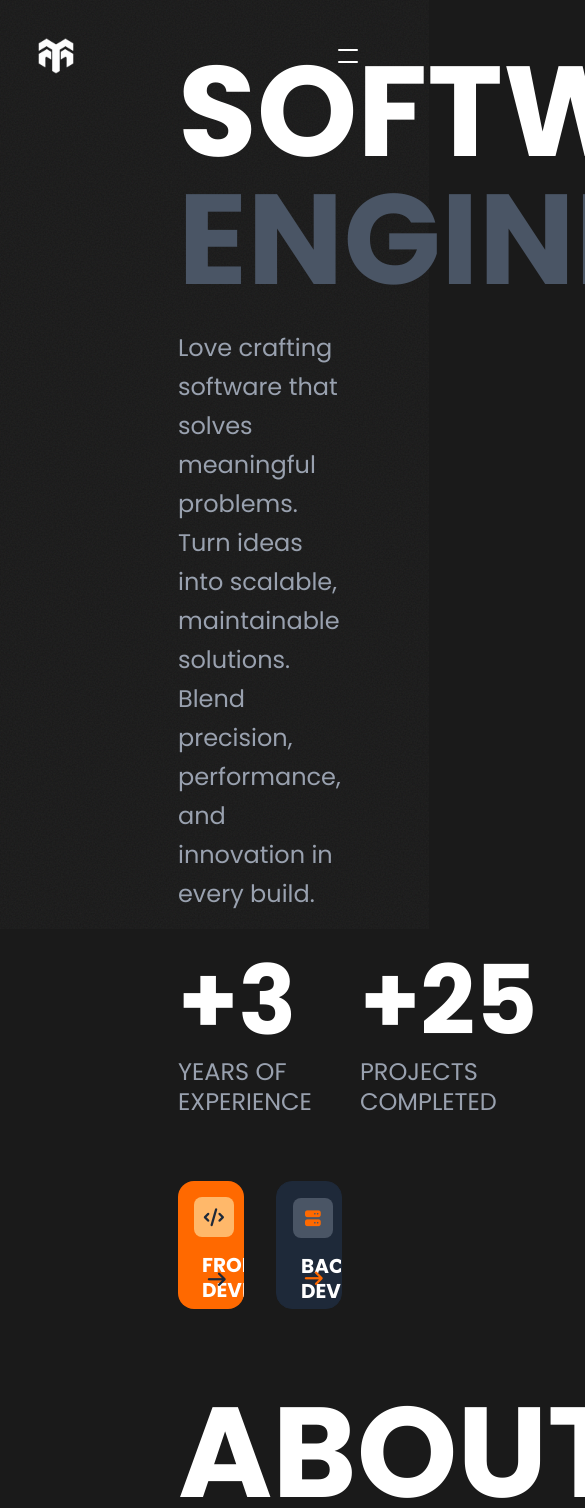
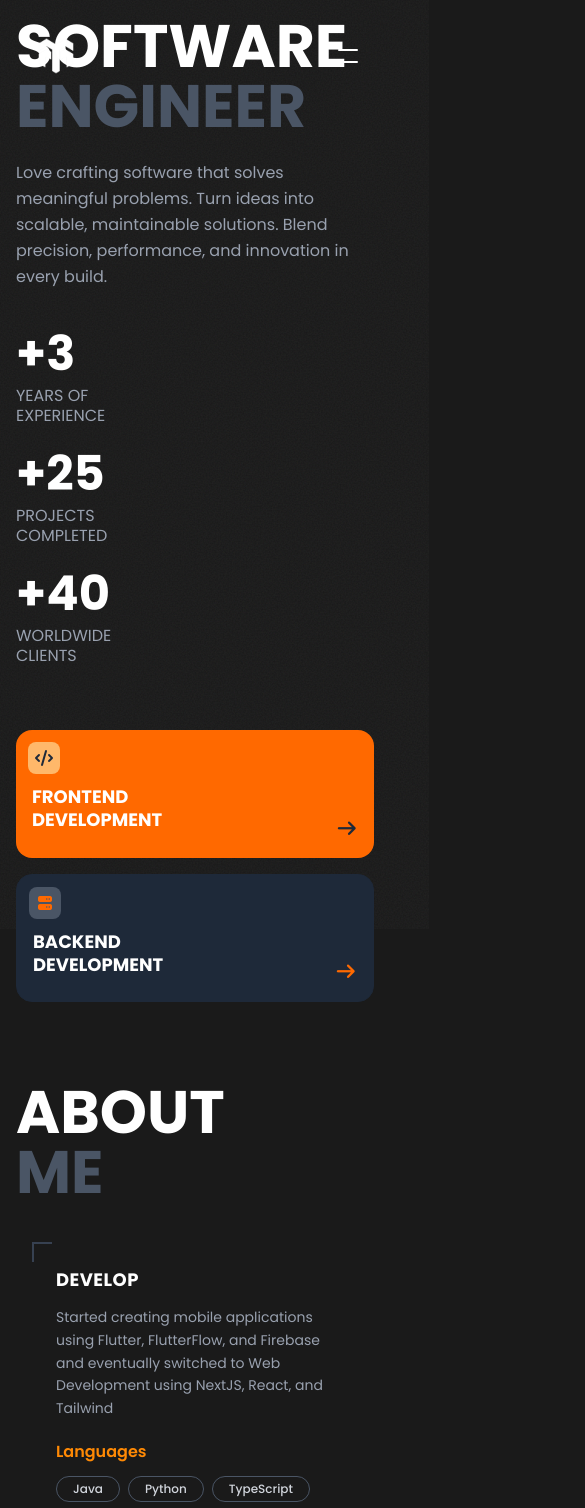
Before and after one commit to MontherTuwati/portfolio-2, a Next.js app: page / in a window 390 px wide. Shown: the top 1508 px of the page, 585 px wide, since content can reach past the window. Built offline with nearby package versions, Linux system fonts and the light colour scheme.

Commit message:
Enhance layout and responsiveness across sections, adjusting text sizes and spacing for improved readability. Update flex properties in various components to ensure a consistent design on different screen sizes.

```diff
--- a/src/app/page.tsx
+++ b/src/app/page.tsx
@@ -24,10 +24,10 @@ export default function Home() {
   return (
     <main className="min-h-screen font-poppins text-white">
       {/* Two Column Layout - Only for main content sections */}
-      <div className="flex">
+      <div className="flex flex-col md:flex-row">
         {/* Left Column - TiltedCard (only for main sections) */}
-        <div className="w-1/3 p-12 flex justify-center items-start">
-          <div className="hidden md:block sticky top-24 self-start">
+        <div className="hidden md:block md:w-1/3 md:p-12 flex justify-center items-start">
+          <div className="sticky top-24 self-start">
             <TiltedCard
               imageSrc="/photos/tiltedcard.svg"
               altText="MontherTuwati"
@@ -51,7 +51,7 @@ export default function Home() {
         </div>
 
         {/* Right Column - All Content Sections */}
-        <div className="w-2/3 p-12">
+        <div className="w-full md:w-2/3 p-4 md:p-8 lg:p-12">
           <div id="home">
             <HeroSection />
           </div>
--- a/src/app/sections/AboutSection.tsx
+++ b/src/app/sections/AboutSection.tsx
@@ -31,14 +31,14 @@ export default function AboutSection() {
   return (
     <>
     <div className="mt-20">
-      <h1 className="text-9xl font-bold leading-none">
+      <h1 className="text-6xl sm:text-8xl md:text-9xl font-bold leading-none">
         <span className="text-white">ABOUT</span>
         <br />
         <span className="text-gray-600">ME</span>
       </h1>
     </div>
-    <div className="flex-grow flex flex-row items-center justify-center w-full mt-10 mb-20 gap-8">
-      <div className="flex flex-row w-full max-w-6xl px-4 md:px-0 gap-8">
+    <div className="flex-grow flex flex-col md:flex-row items-center justify-center w-full mt-10 mb-20 gap-6 md:gap-8">
+      <div className="flex flex-col md:flex-row w-full max-w-6xl px-4 md:px-0 gap-6 md:gap-8">
         {/* DEVELOP Card */}
         <div className="relative p-6 rounded-lg transition-transform duration-300 ease-in-out hover:scale-105 custom-corner-border">
           <h3 className="text-white font-bold md:text-2xl text-lg tracking-wide mb-3">DEVELOP</h3>
--- a/src/app/sections/ContactSection.tsx
+++ b/src/app/sections/ContactSection.tsx
@@ -40,7 +40,7 @@ export default function ContactSection() {
   return (
     <div className="mt-20 mb-20">
       {/* Section Title */}
-      <h1 className="text-9xl font-bold leading-none mb-16">
+      <h1 className="text-6xl sm:text-8xl md:text-9xl font-bold leading-none mb-8 md:mb-16">
         <span className="text-white">LET'S WORK</span>
         <br />
         <span className="text-gray-600">TOGETHER</span>
--- a/src/app/sections/ExperienceTimeline.tsx
+++ b/src/app/sections/ExperienceTimeline.tsx
@@ -42,7 +42,7 @@ const ExperienceTimeline: React.FC = () => {
   return (
     <>
       <div className="mt-20 mb-16">
-        <h1 className="text-9xl font-bold leading-none">
+        <h1 className="text-6xl sm:text-8xl md:text-9xl font-bold leading-none">
           <span className="text-white">WORK</span>
           <br />
           <span className="text-gray-600">EXPERIENCE</span>
@@ -50,34 +50,34 @@ const ExperienceTimeline: React.FC = () => {
       </div>
 
       {/* Experience List - Matching Projects Section Style */}
-      <div className="space-y-12">
+      <div className="space-y-8 md:space-y-12">
         {experiences.map((exp) => (
-          <div key={exp.id} className="flex items-center space-x-12 group">
+          <div key={exp.id} className="flex flex-col md:flex-row md:items-center gap-4 md:gap-12 md:space-x-12 group">
             {/* Company Logo */}
-            <div className="w-24 h-24 relative flex-shrink-0 rounded-2xl overflow-hidden bg-white/5 p-4">
+            <div className="w-16 h-16 md:w-24 md:h-24 relative flex-shrink-0 rounded-2xl overflow-hidden bg-white/5 p-3 md:p-4">
               <Image
                 src={exp.logo}
                 alt={`${exp.company} logo`}
                 fill
                 style={{ objectFit: 'contain' }}
-                className="p-2"
+                className="p-1 md:p-2"
               />
             </div>
 
             {/* Experience Details */}
             <div className="flex-grow">
               <div className="flex items-baseline gap-4 mb-2">
-                <h3 className="text-5xl font-bold text-white">{exp.company}</h3>
+                <h3 className="text-2xl md:text-4xl lg:text-5xl font-bold text-white">{exp.company}</h3>
               </div>
               <div className="flex flex-col items-baseline gap-2 mb-2">
-                <p className="text-xl text-orange-400">{exp.title}</p>
-                <span className="text-xl text-gray-500">{exp.year}</span>
+                <p className="text-lg md:text-xl text-orange-400">{exp.title}</p>
+                <span className="text-base md:text-xl text-gray-500">{exp.year}</span>
               </div>
-              <p className="text-gray-400 text-lg leading-relaxed">{exp.description}</p>
+              <p className="text-gray-400 text-sm md:text-base lg:text-lg leading-relaxed">{exp.description}</p>
             </div>
 
-            {/* Arrow Icon */}
-            <div className="flex-shrink-0 opacity-0 group-hover:opacity-100 transition-opacity">
+            {/* Arrow Icon - Hidden on mobile, shown on hover on desktop */}
+            <div className="hidden md:flex flex-shrink-0 opacity-0 group-hover:opacity-100 transition-opacity">
               <svg className="w-10 h-10 text-orange-500" fill="none" stroke="currentColor" viewBox="0 0 24 24">
                 <path strokeLinecap="round" strokeLinejoin="round" strokeWidth={2} d="M7 17L17 7M17 7H7M17 7v10" />
               </svg>
--- a/src/app/sections/HeroSection.tsx
+++ b/src/app/sections/HeroSection.tsx
@@ -55,20 +55,20 @@ export default function HeroSection() {
     <div>
         {/* Hero Section */}
         <div className="mb-10">
-          <h1 className="text-9xl font-bold leading-none mb-6">
+          <h1 className="text-6xl sm:text-8xl md:text-9xl font-bold leading-none mb-6">
             <span className="text-white">SOFTWARE</span>
             <br />
             <span className="text-gray-600">ENGINEER</span>
           </h1>
-          <p className="text-gray-400 text-2xl leading-relaxed max-w-3xl">
-          Love crafting software that solves meaningful problems. <br /> Turn ideas into scalable, maintainable solutions. <br /> Blend precision, performance, and innovation in every build.
+          <p className="text-gray-400 text-base sm:text-lg md:text-xl lg:text-2xl leading-relaxed max-w-3xl">
+          Love crafting software that solves meaningful problems. <br className="hidden sm:block" /> Turn ideas into scalable, maintainable solutions. <br className="hidden sm:block" /> Blend precision, performance, and innovation in every build.
           </p>
         </div>
 
         {/* Statistics Section */}
-        <div className="flex justify-start items-start gap-12 mb-16">
+        <div className="flex flex-col sm:flex-row justify-start items-start gap-6 sm:gap-8 md:gap-12 mb-16">
           <div className="text-left">
-            <div className="text-8xl font-bold text-white mb-2">
+            <div className="text-5xl sm:text-6xl md:text-7xl lg:text-8xl font-bold text-white mb-2">
               +<CountUp
                 from={0}
                 to={3}
@@ -77,12 +77,12 @@ export default function HeroSection() {
                 className="count-up-text"
               />
             </div>
-            <div className="text-gray-400 text-2xl leading-tight">
+            <div className="text-gray-400 text-base sm:text-lg md:text-xl lg:text-2xl leading-tight">
               YEARS OF<br/>EXPERIENCE
             </div>
           </div>
           <div className="text-left">
-            <div className="text-8xl font-bold text-white mb-2">
+            <div className="text-5xl sm:text-6xl md:text-7xl lg:text-8xl font-bold text-white mb-2">
               +<CountUp
                 from={0}
                 to={26}
@@ -91,12 +91,12 @@ export default function HeroSection() {
                 className="count-up-text"
               />
             </div>
-            <div className="text-gray-400 text-2xl leading-tight">
+            <div className="text-gray-400 text-base sm:text-lg md:text-xl lg:text-2xl leading-tight">
               PROJECTS<br/>COMPLETED
             </div>
           </div>
           <div className="text-left">
-            <div className="text-8xl font-bold text-white mb-2">
+            <div className="text-5xl sm:text-6xl md:text-7xl lg:text-8xl font-bold text-white mb-2">
               +<CountUp
                 from={0}
                 to={43}
@@ -105,27 +105,27 @@ export default function HeroSection() {
                 className="count-up-text"
               />
             </div>
-            <div className="text-gray-400 text-2xl leading-tight">
+            <div className="text-gray-400 text-base sm:text-lg md:text-xl lg:text-2xl leading-tight">
               WORLDWIDE<br/>CLIENTS
             </div>
           </div>
         </div>
 
         {/* Skill Cards */}
-        <div className="grid grid-cols-2 w-full max-w-4xl gap-8">
+        <div className="grid grid-cols-1 sm:grid-cols-2 w-full max-w-4xl gap-4 sm:gap-6 md:gap-8">
           {/* Frontend Card */}
           <motion.div
-            className="bg-orange-500 rounded-2xl p-6 relative overflow-hidden cursor-pointer hover:scale-105 transition-transform duration-300"
+            className="bg-orange-500 rounded-2xl p-4 sm:p-6 relative overflow-hidden cursor-pointer hover:scale-105 transition-transform duration-300"
             onClick={() => toggleCard('frontend')}
             variants={cardVariants}
             animate={expandedCard === 'frontend' ? 'expanded' : 'collapsed'}
             whileHover={{ scale: 1.05 }}
             whileTap={{ scale: 0.98 }}
           >
-            <div className="absolute top-4 left-4 w-10 h-10 bg-orange-300 rounded-lg flex items-center justify-center">
-              <i className="fas fa-code text-gray-800 text-lg"></i>
+            <div className="absolute top-3 left-3 sm:top-4 sm:left-4 w-8 h-8 sm:w-10 sm:h-10 bg-orange-300 rounded-lg flex items-center justify-center">
+              <i className="fas fa-code text-gray-800 text-base sm:text-lg"></i>
             </div>
-            <h3 className="text-white font-bold text-xl mt-12 leading-tight">FRONTEND<br/>DEVELOPMENT</h3>
+            <h3 className="text-white font-bold text-lg sm:text-xl mt-10 sm:mt-12 leading-tight">FRONTEND<br/>DEVELOPMENT</h3>
             <motion.div
               className="absolute bottom-4 right-4"
               variants={arrowVariants}
@@ -167,17 +167,17 @@ export default function HeroSection() {
 
           {/* Backend Card */}
           <motion.div
-            className="bg-gray-800 border border-gray-800 rounded-2xl p-6 relative overflow-hidden cursor-pointer hover:scale-105 transition-transform duration-300"
+            className="bg-gray-800 border border-gray-800 rounded-2xl p-4 sm:p-6 relative overflow-hidden cursor-pointer hover:scale-105 transition-transform duration-300"
             onClick={() => toggleCard('backend')}
             variants={cardVariants}
             animate={expandedCard === 'backend' ? 'expanded' : 'collapsed'}
             whileHover={{ scale: 1.05 }}
             whileTap={{ scale: 0.98 }}
           >
-            <div className="absolute top-4 left-4 w-10 h-10 bg-gray-600 rounded-lg flex items-center justify-center">
-              <i className="fas fa-server text-orange-500 text-lg"></i>
+            <div className="absolute top-3 left-3 sm:top-4 sm:left-4 w-8 h-8 sm:w-10 sm:h-10 bg-gray-600 rounded-lg flex items-center justify-center">
+              <i className="fas fa-server text-orange-500 text-base sm:text-lg"></i>
             </div>
-            <h3 className="text-white font-bold text-xl mt-12 leading-tight">BACKEND<br/>DEVELOPMENT</h3>
+            <h3 className="text-white font-bold text-lg sm:text-xl mt-10 sm:mt-12 leading-tight">BACKEND<br/>DEVELOPMENT</h3>
             <motion.div
               className="absolute bottom-4 right-4"
               variants={arrowVariants}
--- a/src/app/sections/ProjectsSection.tsx
+++ b/src/app/sections/ProjectsSection.tsx
@@ -11,7 +11,7 @@ export default function AllProjects() {
   return (
     <div className="mt-20">
       {/* Section Title */}
-      <h1 className="text-9xl font-bold leading-none mb-16">
+      <h1 className="text-6xl sm:text-8xl md:text-9xl font-bold leading-none mb-8 md:mb-16">
         <span className="text-white">MY</span>
         <br />
         <span className="text-gray-600">PROJECTS</span>
@@ -182,14 +182,14 @@ const ProjectCard = ({ project, index }: { project: any; index: number }) => {
 
       <motion.div
         ref={cardRef}
-        className="flex items-center space-x-12 group cursor-pointer"
+        className="flex flex-col sm:flex-row items-start sm:items-center gap-4 sm:gap-6 md:gap-8 lg:gap-12 sm:space-x-12 group cursor-pointer"
         onClick={handleOpen}
         whileHover={{ scale: 1.02 }}
         whileTap={{ scale: 0.98 }}
         transition={{ duration: 0.2 }}
       >
         {/* Project Thumbnail */}
-        <div className="w-48 h-48 relative flex-shrink-0 rounded-2xl overflow-hidden">
+        <div className="w-full sm:w-32 md:w-40 lg:w-48 h-32 sm:h-32 md:h-40 lg:h-48 relative flex-shrink-0 rounded-2xl overflow-hidden">
           <Image
             src={project.src}
             alt={project.title}
@@ -200,13 +200,13 @@ const ProjectCard = ({ project, index }: { project: any; index: number }) => {
 
         {/* Project Details */}
         <div className="flex-grow">
-          <h3 className="text-5xl font-bold text-white mb-3">{project.title}</h3>
-          <p className="text-gray-400 text-xl">{project.category}</p>
+          <h3 className="text-2xl sm:text-3xl md:text-4xl lg:text-5xl font-bold text-white mb-2 sm:mb-3">{project.title}</h3>
+          <p className="text-gray-400 text-base sm:text-lg md:text-xl">{project.category}</p>
         </div>
 
-        {/* Arrow Icon */}
-        <div className="flex-shrink-0 opacity-0 group-hover:opacity-100 transition-opacity">
-          <svg className="w-10 h-10 text-orange-500" fill="none" stroke="currentColor" viewBox="0 0 24 24">
+        {/* Arrow Icon - Hidden on mobile, shown on desktop hover */}
+        <div className="hidden sm:flex flex-shrink-0 opacity-0 group-hover:opacity-100 transition-opacity">
+          <svg className="w-8 h-8 md:w-10 md:h-10 text-orange-500" fill="none" stroke="currentColor" viewBox="0 0 24 24">
             <path strokeLinecap="round" strokeLinejoin="round" strokeWidth={2} d="M7 17L17 7M17 7H7M17 7v10" />
           </svg>
         </div>
```
